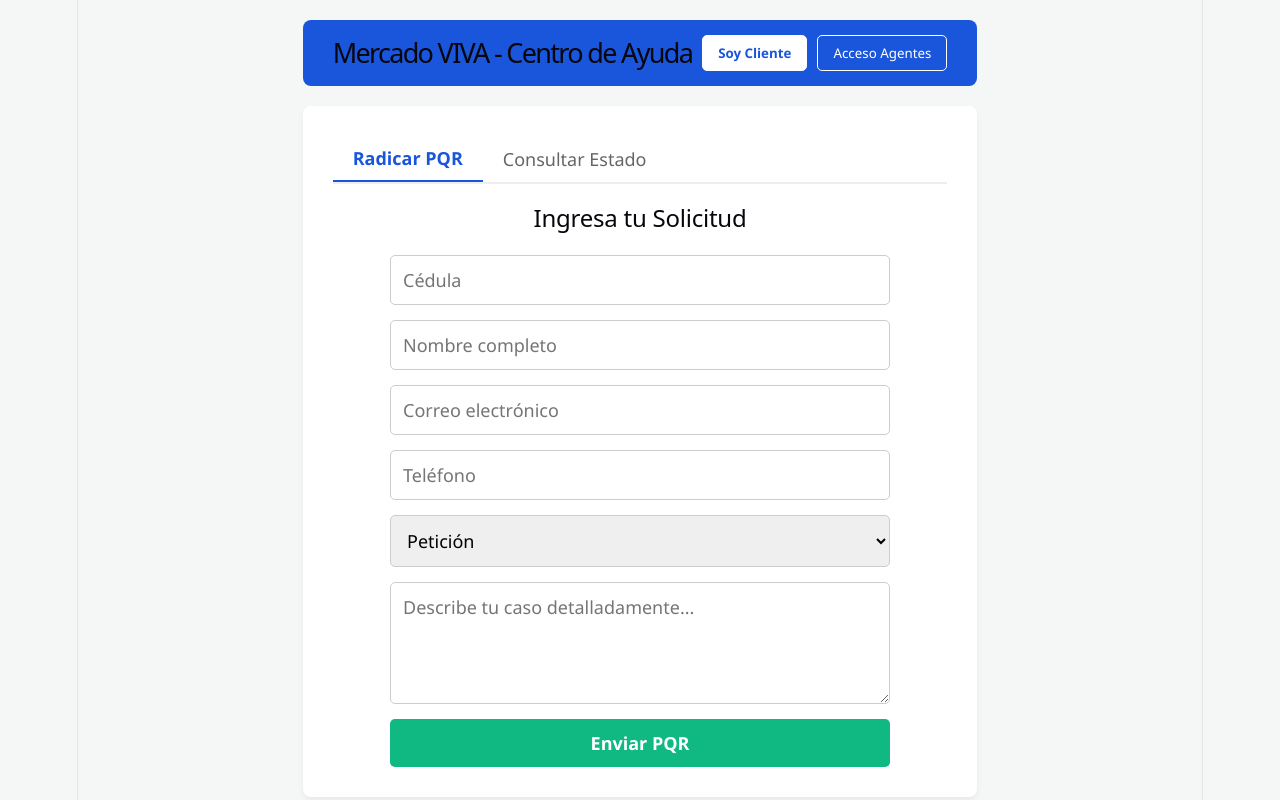
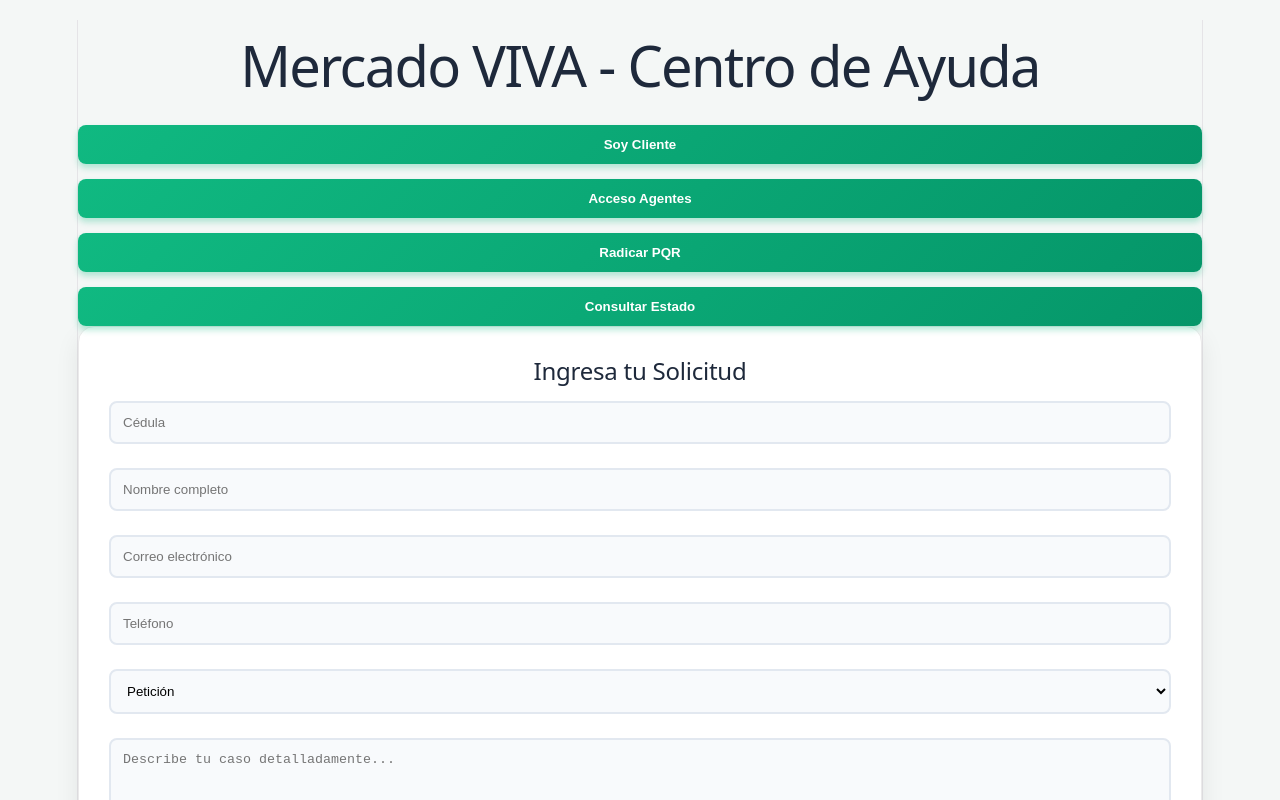
Before and after one commit to davidgarciavillanueva/mercadoviva-mvp, a React (Vite) app in the folder frontend_mercadoviva/: page / in a window 1280 px wide. Shown: the top 800 px of the page. Built offline with nearby package versions, Linux system fonts and the light colour scheme.

Commit message:
Refactor CSS for improved layout and styling
Updated styles for body, buttons, and form elements. Improved layout and added hover effects.

```diff
--- a/frontend_mercadoviva/src/App.css
+++ b/frontend_mercadoviva/src/App.css
@@ -1,162 +1,111 @@
-* {
-  box-sizing: border-box;
-  font-family: 'Segoe UI', Tahoma, Geneva, Verdana, sans-serif;
+/* 1. Fondo general más suave (no blanco puro) */
+body {
+  background-color: #f4f7f6;
+  font-family: 'Segoe UI', Roboto, Helvetica, Arial, sans-serif;
+  margin: 0;
+  padding: 20px;
+  display: flex;
+  justify-content: center;
+  align-items: center;
+  min-height: 100vh;
 }
 
-body {
-  background-color: #f4f7f6;
-  margin: 0;
-  padding: 0;
+/* Contenedor principal para centrar el contenido */
+.app-container {
+  max-width: 800px;
+  width: 100%;
+  margin: 0 auto;
 }
 
-.contenedor-principal {
-  max-width: 900px;
-  margin: 0 auto;
-  padding: 20px;
-}
-
-.cabecera {
-  display: flex;
-  justify-content: space-between;
-  align-items: center;
-  background-color: #1a56db;
-  color: white;
-  padding: 15px 30px;
-  border-radius: 8px;
+/* 2. Tarjetas y Formularios con efecto "Elevado" (Sombras suaves) */
+.tarjeta, form {
+  background-color: #ffffff;
+  border-radius: 16px;
+  padding: 30px;
+  box-shadow: 0 10px 25px rgba(0, 0, 0, 0.08);
+  transition: transform 0.3s ease, box-shadow 0.3s ease;
+  border: 1px solid #eaeaea;
   margin-bottom: 20px;
 }
 
-.cabecera h1 {
-  margin: 0;
-  font-size: 1.5rem;
+.tarjeta:hover, form:hover {
+  transform: translateY(-5px);
+  box-shadow: 0 15px 35px rgba(0, 0, 0, 0.12);
 }
 
-.botones-navegacion button {
-  background: transparent;
+/* 3. Botones modernos con degradado y efecto Hover */
+button {
+  background: linear-gradient(135deg, #10b981 0%, #059669 100%);
   color: white;
-  border: 1px solid white;
-  padding: 8px 15px;
-  margin-left: 10px;
-  border-radius: 5px;
+  border: none;
+  border-radius: 8px;
+  padding: 12px 24px;
+  font-weight: bold;
   cursor: pointer;
+  transition: all 0.2s ease;
+  box-shadow: 0 4px 6px rgba(16, 185, 129, 0.3);
+  width: 100%;
+  margin-top: 15px;
 }
 
-.botones-navegacion button.activo {
-  background: white;
-  color: #1a56db;
+button:hover {
+  transform: translateY(-2px);
+  box-shadow: 0 6px 12px rgba(16, 185, 129, 0.4);
+  filter: brightness(1.1);
+}
+
+/* 4. Cajas de texto (Inputs) más estéticas */
+input, select, textarea {
+  width: 100%;
+  padding: 12px;
+  margin-top: 8px;
+  margin-bottom: 16px;
+  border: 2px solid #e2e8f0;
+  border-radius: 8px;
+  outline: none;
+  transition: border-color 0.3s;
+  background-color: #f8fafc;
+  box-sizing: border-box;
+}
+
+input:focus, select:focus, textarea:focus {
+  border-color: #10b981;
+  background-color: #ffffff;
+}
+
+/* Estilos para etiquetas y títulos */
+h1, h2, h3 {
+  color: #1e293b;
+  text-align: center;
+}
+
+label {
+  font-weight: 600;
+  color: #475569;
+  display: block;
+}
+
+/* Enlace de evidencia */
+.enlace-evidencia {
+  display: inline-block;
+  margin-top: 10px;
+  color: #10b981;
+  text-decoration: none;
   font-weight: bold;
 }
 
-.seccion {
-  background: white;
-  padding: 30px;
-  border-radius: 8px;
-  box-shadow: 0 4px 6px rgba(0,0,0,0.05);
+.enlace-evidencia:hover {
+  text-decoration: underline;
 }
 
-.pestañas {
+/* Navegación básica */
+nav {
   display: flex;
+  justify-content: space-between;
   margin-bottom: 20px;
-  border-bottom: 2px solid #eee;
 }
 
-.pestañas button {
-  background: none;
-  border: none;
-  padding: 10px 20px;
-  font-size: 1rem;
-  cursor: pointer;
-  color: #666;
+nav button {
+  width: auto;
+  margin-top: 0;
 }
-
-.pestañas button.activo {
-  color: #1a56db;
-  border-bottom: 2px solid #1a56db;
-  font-weight: bold;
-}
-
-.formulario {
-  display: flex;
-  flex-direction: column;
-  gap: 15px;
-  max-width: 500px;
-  margin: 0 auto;
-}
-
-.formulario input, .formulario select, .formulario textarea {
-  padding: 12px;
-  border: 1px solid #ccc;
-  border-radius: 5px;
-  font-size: 1rem;
-}
-
-.btn-primario {
-  background-color: #10b981;
-  color: white;
-  border: none;
-  padding: 12px;
-  border-radius: 5px;
-  font-size: 1rem;
-  font-weight: bold;
-  cursor: pointer;
-}
-.btn-primario:hover { background-color: #059669; }
-
-.btn-secundario {
-  background-color: #ef4444;
-  color: white;
-  border: none;
-  padding: 8px 15px;
-  border-radius: 5px;
-  cursor: pointer;
-}
-
-.tarjeta-pqr, .tarjeta-admin {
-  border: 1px solid #e5e7eb;
-  padding: 15px;
-  border-radius: 8px;
-  margin-bottom: 15px;
-  border-left: 5px solid #1a56db;
-}
-
-.tarjeta-pqr.resuelto, .tarjeta-admin.resuelto {
-  border-left-color: #10b981;
-  background-color: #f0fdf4;
-}
-
-.etiqueta-estado {
-  display: inline-block;
-  background: #eee;
-  padding: 4px 8px;
-  border-radius: 4px;
-  font-size: 0.85rem;
-  margin-top: 10px;
-  font-weight: bold;
-}
-
-.info-cliente {
-  background: #f3f4f6;
-  padding: 10px;
-  border-radius: 5px;
-  margin-bottom: 10px;
-  font-size: 0.9rem;
-}
-
-.info-ticket {
-  margin-bottom: 15px;
-}
-
-.acciones {
-  display: flex;
-  justify-content: space-between;
-  align-items: center;
-}
-
-.btn-resolver {
-  background-color: #10b981;
-  color: white;
-  border: none;
-  padding: 8px 12px;
-  border-radius: 5px;
-  cursor: pointer;
-}
```
